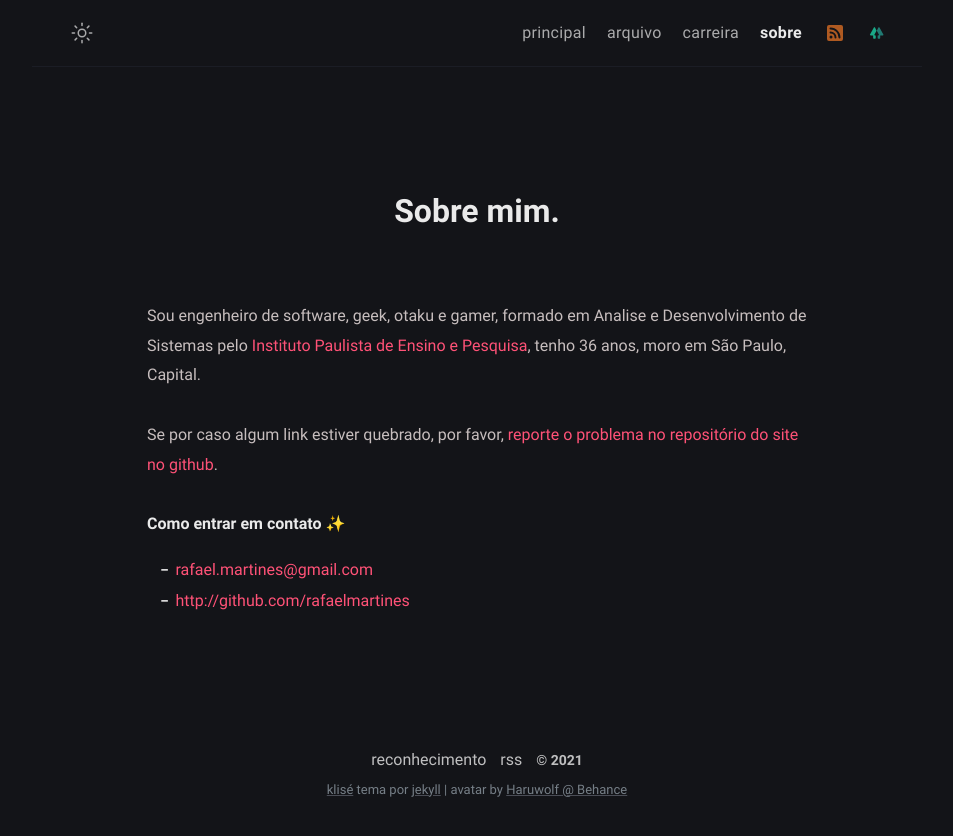
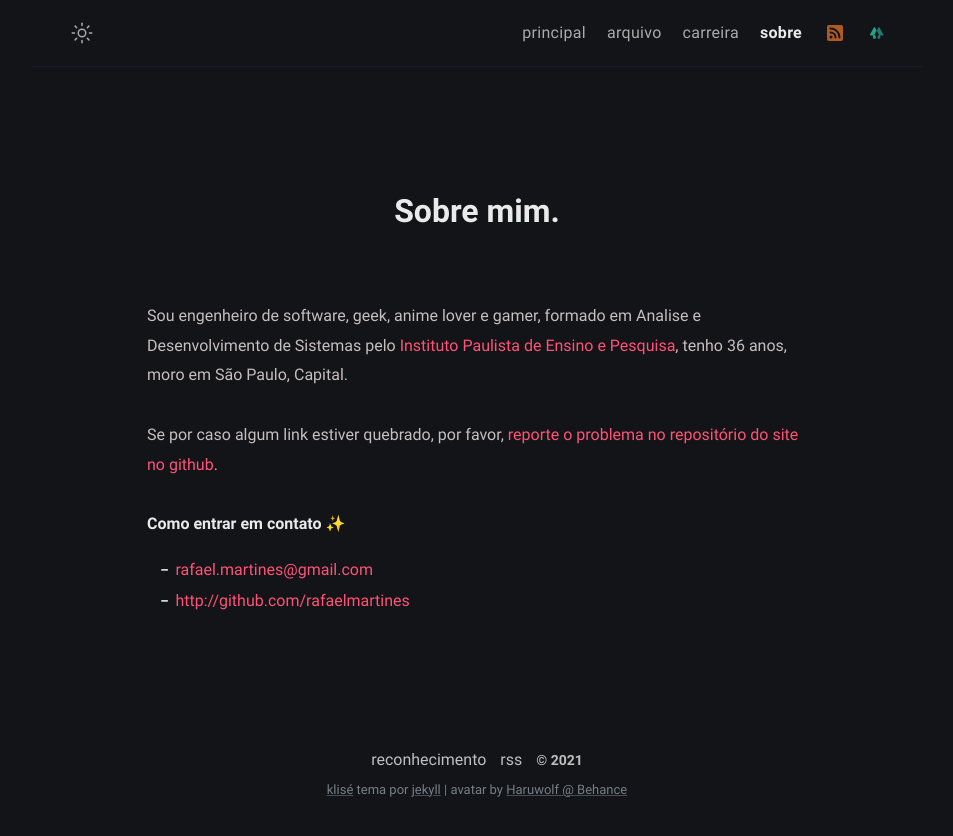
Before and after one commit to rafaelmartines/rafaelmartines.github.io, a Jekyll site: the page built from about.md, in a window 1280 px wide. Shown: the top 836 px of the page, without its empty margins (163-1116 px from the left). Built offline with Jekyll 4.4.1, drawn with Linux system fonts in a browser that asks for light colours.

Commit message:
chore: Updated descriptions

```diff
--- a/_config.yml
+++ b/_config.yml
@@ -12,7 +12,7 @@ mode: dark # default theme "dark" | "light"
 author:
   name: Rafael Alves Sequini Martines # author name
   bio: >- # tell to the world
-    Sou engenheiro de software, geek, otaku e gamer.
+    Sou engenheiro de software, geek, anime lover e gamer.
   username: rafaelmartines # general username
   github: rafaelmartines # github username
   twitter: rafaelmartines # twitter username
--- a/about.md
+++ b/about.md
@@ -2,11 +2,11 @@
 title: Sobre mim
 permalink: /about/
 layout: page
-excerpt: Sou engenheiro de software, geek, otaku e gamer, formado em Analise e Desenvolvimento de Sistemas pelo Instituto Paulista de Ensino e Pesquisa
+excerpt: Sou engenheiro de software, geek, anime lover e gamer, formado em Analise e Desenvolvimento de Sistemas pelo Instituto Paulista de Ensino e Pesquisa
 comments: false
 ---
 
-Sou engenheiro de software, geek, otaku e gamer, formado em Analise e Desenvolvimento de Sistemas pelo [Instituto Paulista de Ensino e Pesquisa](http://www.ipep.com.br/site/), tenho 36 anos, moro em São Paulo, Capital.
+Sou engenheiro de software, geek, anime lover e gamer, formado em Analise e Desenvolvimento de Sistemas pelo [Instituto Paulista de Ensino e Pesquisa](http://www.ipep.com.br/site/), tenho 36 anos, moro em São Paulo, Capital.
 
 Se por caso algum link estiver quebrado, por favor, [reporte o problema no repositório do site no github](https://github.com/rafaelmartines/rafaelmartines.github.io/issues).
 
```
Also changed, not shown: assets/img/ogp.png.
